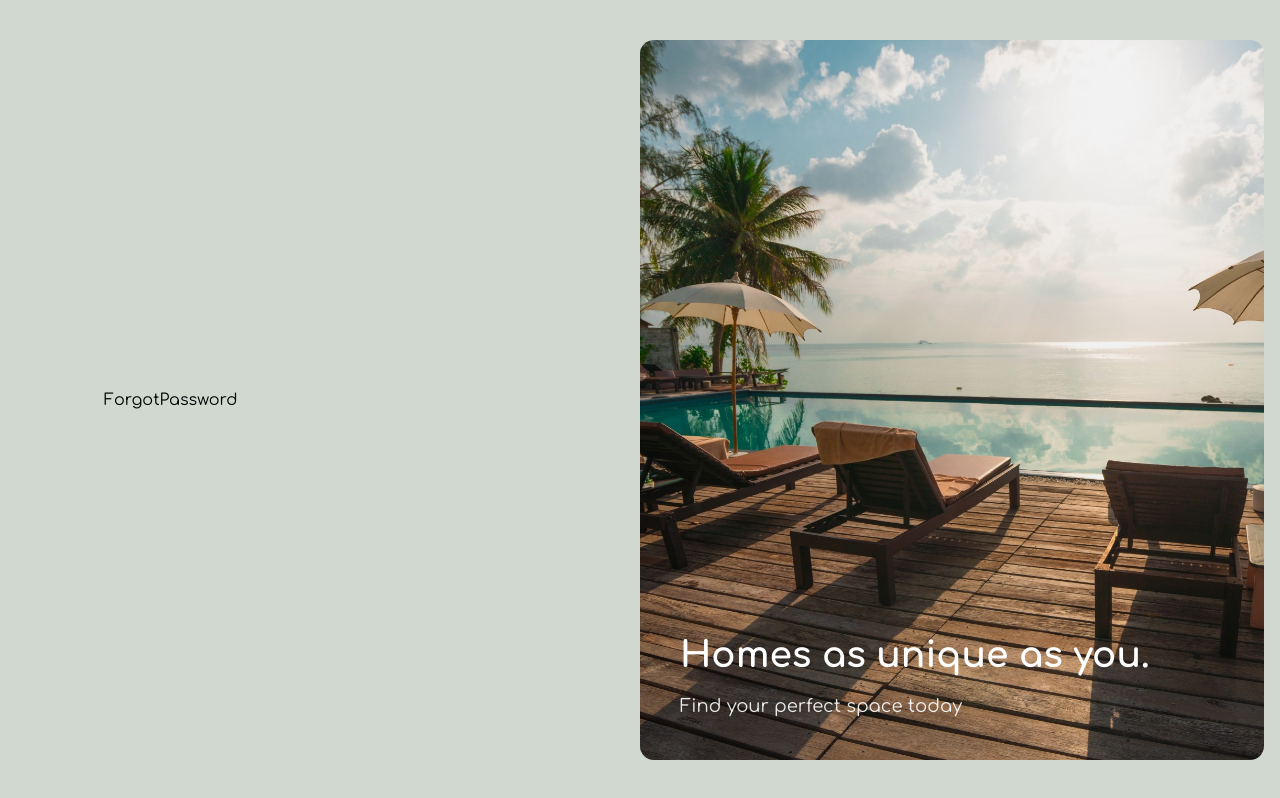
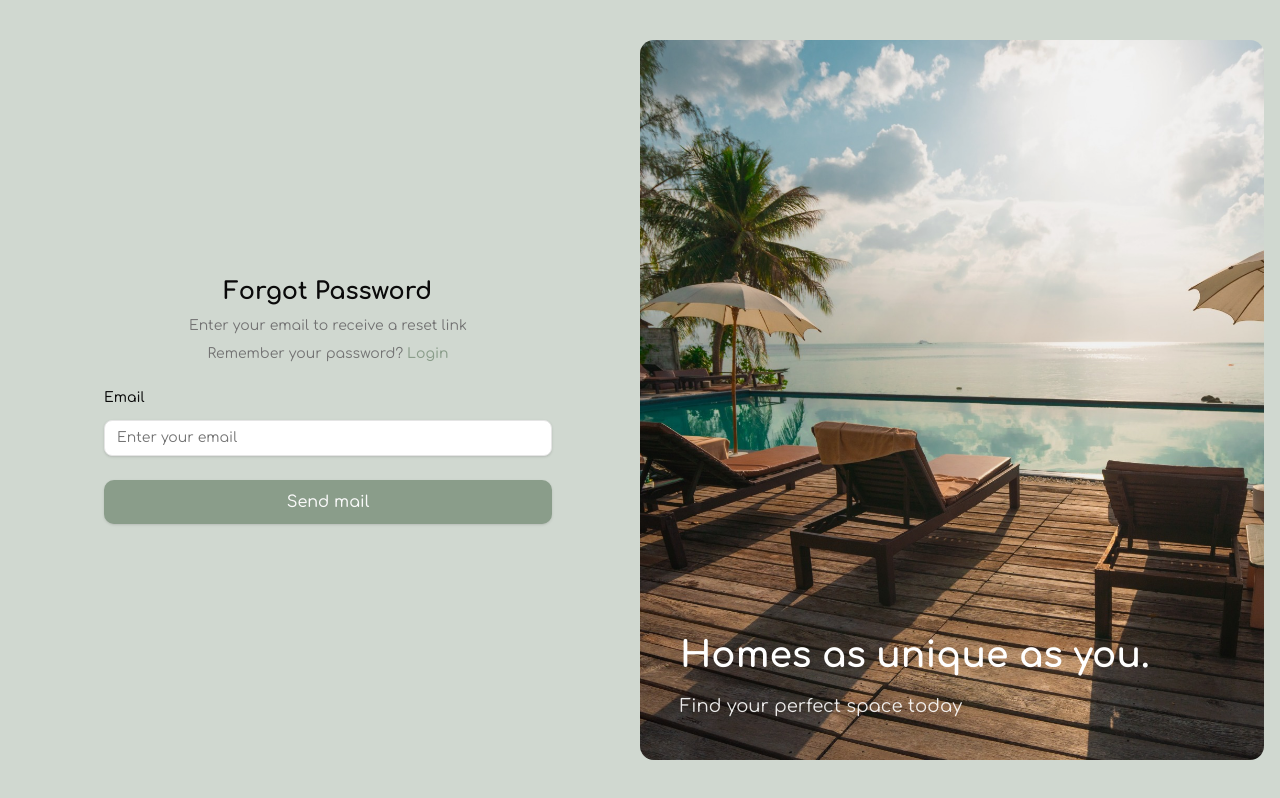
Before and after one commit to Mohammed-A7med/Final-Project-NTI, a React (Vite) app: page /auth/forgot-password in a window 1280 px wide. Built offline with nearby package versions, Linux system fonts and the light colour scheme.

Commit message:
feat: add forgot password page with email validation

```diff
--- a/src/pages/Auth/ForgotPassword.jsx
+++ b/src/pages/Auth/ForgotPassword.jsx
@@ -1,6 +1,84 @@
+import z from "zod";
+import { Link } from "react-router-dom";
+import { useForm } from "react-hook-form";
+import { Input } from "@/components/ui/input";
+import { Button } from "@/components/ui/button";
+import { zodResolver } from "@hookform/resolvers/zod";
+import { Field, FieldDescription, FieldLabel } from "@/components/ui/field";
+
+import { emailValidator } from "./authSchema";
+
+const emailSchema = z.object({
+  email: emailValidator
+});
 
 export default function ForgotPassword() {
+  const {
+    register,
+    handleSubmit,
+    formState: { isSubmitting, errors },
+  } = useForm({
+    defaultValues: { email: "" },
+    resolver: zodResolver(emailSchema),
+  });
+
+  const onSubmit = (data) => {
+    try {
+      console.log(data);
+    } catch (error) {
+      console.log(error);
+    }
+  };
+
   return (
-    <div>ForgotPassword</div>
-  )
+    <section className="w-full max-w-md mx-auto flex flex-col gap-6">
+      {/* -------------------- Header Section  -------------------- */}
+      <div className="flex flex-col gap-2 text-center">
+        <h4 className="text-2xl font-bold text-foreground">Forgot Password</h4>
+        <p className="text-sm text-muted-foreground">
+          Enter your email to receive a reset link
+        </p>
+        <p className="text-sm text-muted-foreground">
+          Remember your password?
+          <Link
+            to="/auth/login"
+            className="text-primary font-medium hover:text-secondary transition ml-1"
+          >
+            Login
+          </Link>
+        </p>
+      </div>
+
+      {/* -------------------- Forgot Password Form --------------------  */}
+      <form onSubmit={handleSubmit(onSubmit)} className="flex flex-col gap-6">
+        {/* ---------- Email Input Field ---------- */}
+        <Field>
+          <FieldLabel htmlFor="email" className="text-foreground">
+            Email
+          </FieldLabel>
+          <Input
+            id="email"
+            type="text"
+            placeholder="Enter your email"
+            className="bg-background border-border focus:ring-2 focus:ring-primary"
+            {...register("email")}
+          />
+          {errors.email && (
+            <FieldDescription className="text-red-400">
+              {errors.email.message}
+            </FieldDescription>
+          )}
+        </Field>
+
+        {/*  ---------- Submit Button  ---------- */}
+        <Button
+          type="submit"
+          disabled={isSubmitting}
+          className="bg-primary text-primary-foreground py-2.5 rounded-lg hover:bg-secondary transition-all duration-300 shadow-sm hover:shadow-md"
+        >
+          Send mail
+        </Button>
+      </form>
+    </section>
+  );
 }
```
